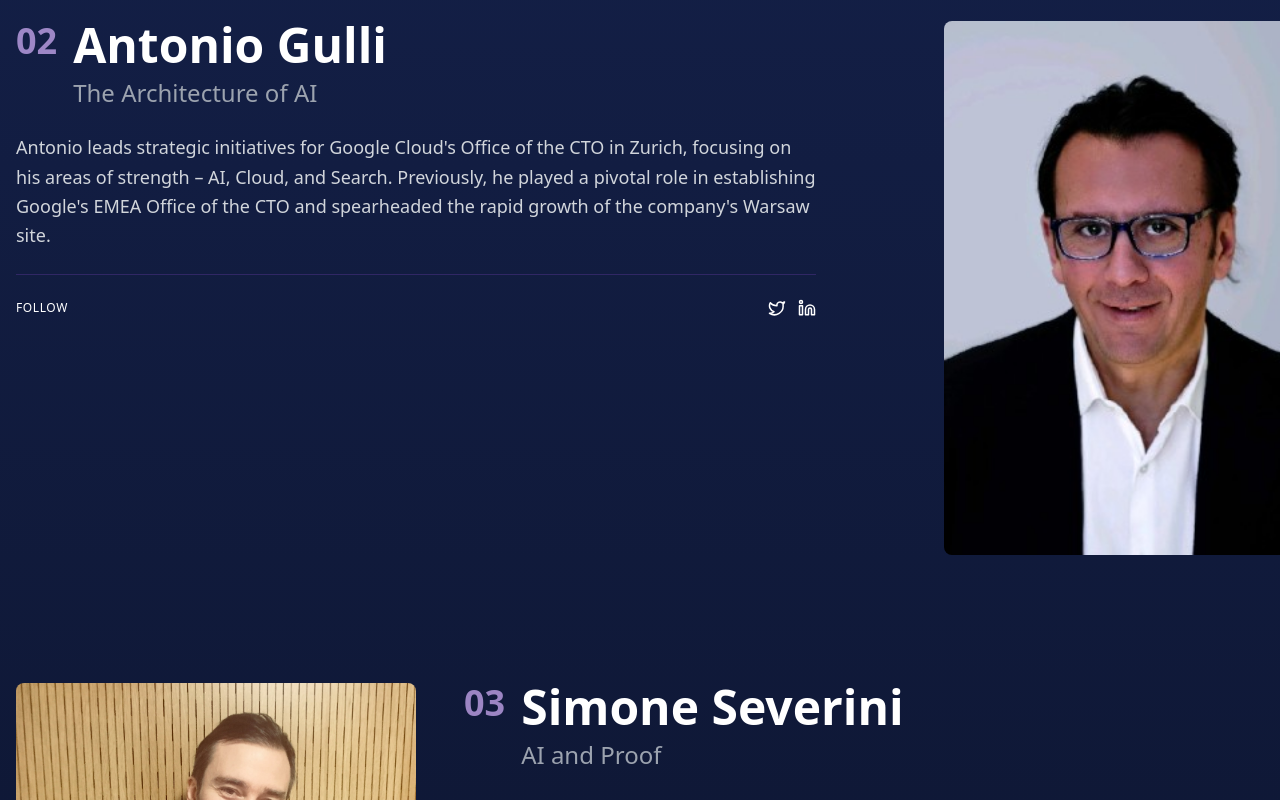
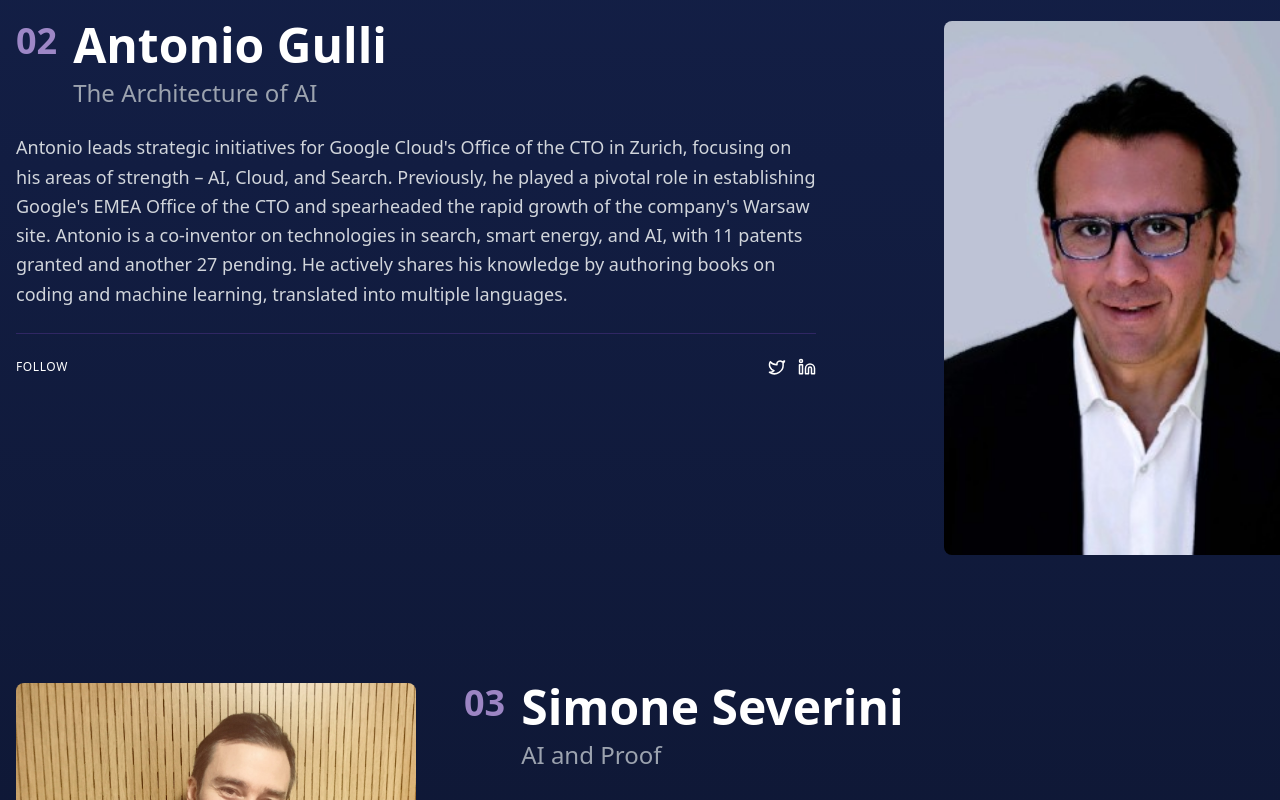
Before and after one commit to TheConstructorsBand/RVRB, a React (Vite) app: page / in a window 1280 px wide. Shown: the part 2100-2900 px from the top of the page. Built offline with nearby package versions, Linux system fonts and the light colour scheme.

Commit message:
Update speaker bios to ensure they are complete and not truncated
Co-Authored-By: marcoa@gmail.com <marcoa@gmail.com>

```diff
--- a/src/App.tsx
+++ b/src/App.tsx
@@ -8,7 +8,7 @@ const speakers = [
     name: "Ali Farhadi",
     topic: "Open Source AI",
     category: "AI",
-    bio: "As an AI professor in the Paul G. Allen School of Computer Science & Engineering at University of Washington, Farhadi's research impact has been globally recognized with several best paper awards at CVPR, NeruIPS, AAAI, NSF Career Award, and the Sloan Fellowship. In 2015, Farhadi joined AI2 to start the Computer Vision team, with a focus on visual common-sense reasoning and the role of actions and interactions in visual understanding.",
+    bio: "As an AI professor in the Paul G. Allen School of Computer Science & Engineering at University of Washington, Farhadi's research impact has been globally recognized with several best paper awards at CVPR, NeruIPS, AAAI, NSF Career Award, and the Sloan Fellowship. In 2015, Farhadi joined AI2 to start the Computer Vision team, with a focus on visual common-sense reasoning and the role of actions and interactions in visual understanding. While at AI2, Farhadi co-founded Xnor.ai, the first on-device Deep Learning startup that was acquired by Apple in 2020. Named one of Forbes Top 5 AI Entrepreneurs, Farhadi joins AI2 from Apple, where he led the company's next generation Machine Learning efforts.",
     image: "/img/Farhadi.jpeg"
   },
   {
@@ -16,7 +16,7 @@ const speakers = [
     name: "Antonio Gulli",
     topic: "The Architecture of AI",
     category: "AI",
-    bio: "Antonio leads strategic initiatives for Google Cloud's Office of the CTO in Zurich, focusing on his areas of strength – AI, Cloud, and Search. Previously, he played a pivotal role in establishing Google's EMEA Office of the CTO and spearheaded the rapid growth of the company's Warsaw site.",
+    bio: "Antonio leads strategic initiatives for Google Cloud's Office of the CTO in Zurich, focusing on his areas of strength – AI, Cloud, and Search. Previously, he played a pivotal role in establishing Google's EMEA Office of the CTO and spearheaded the rapid growth of the company's Warsaw site. Antonio is a co-inventor on technologies in search, smart energy, and AI, with 11 patents granted and another 27 pending. He actively shares his knowledge by authoring books on coding and machine learning, translated into multiple languages.",
     image: "/img/Gulli.jpeg"
   },
   {
@@ -24,7 +24,7 @@ const speakers = [
     name: "Simone Severini",
     topic: "AI and Proof",
     category: "AI",
-    bio: "Simone Severini likes to think that he has the soul of a writer, but it's trapped in the mind of a scientist. He grew up in Sarteano (Siena) and, through a random walk, somehow ended up as a Professor of Physics of Information at University College London, and later as General Manager for Quantum Technologies at Amazon Web Services in Seattle.",
+    bio: "Simone Severini likes to think that he has the soul of a writer, but it's trapped in the mind of a scientist. He grew up in Sarteano (Siena) and, through a random walk, somehow ended up as a Professor of Physics of Information at University College London, and later as General Manager for Quantum Technologies at Amazon Web Services in Seattle. Along the way, he collaborated with companies like Google, Lockheed Martin, and Siemens, and helped establish research institutes with Caltech and Harvard. Accidentally, he started companies like PhasecraM and Cambridge Quantum Computing (now Quantinuum). When he's not busy complaining about something, thanks to his Tuscan heritage, he's deeply passionate about how science becomes technology.",
     image: "/img/Severini.jpeg"
   },
   {
@@ -32,7 +32,7 @@ const speakers = [
     name: "Paul Grewal",
     topic: "Longevity",
     category: "Life Sciences",
-    bio: "Paul Grewal, M.D., is an internal medicine physician, author, and speaker who focuses on data-driven nutrition and lifestyle strategies for metabolic health and longevity. Dr. Paul Grewal is co-author of the New York Times best-selling book Genius Foods, an evidence-based guide to dementia prevention and cognitive optimization.",
+    bio: "Paul Grewal, M.D., is an internal medicine physician, author, and speaker who focuses on data-driven nutrition and lifestyle strategies for metabolic health and longevity. Dr. Paul Grewal is co-author of the New York Times best-selling book Genius Foods, an evidence-based guide to dementia prevention and cognitive optimization. He earned a Bachelor of Arts in Cellular and Molecular Neuroscience from Johns Hopkins University, and studied medicine at Rutgers Medical School. He currently splits his time in private practice and as a scientific advisor in New York City.",
     image: "/img/PG.webp"
   },
   {
@@ -48,7 +48,7 @@ const speakers = [
     name: "Jeff Leek",
     topic: "Cancer Research",
     category: "Life Sciences",
-    bio: "Jeff Leek is an American biostatistician and data scientist working as a Vice President, Chief Data Officer, and Professor at Fred Hutchinson Cancer Research Center. He is an author of the Simply Statistics blog, and runs several online courses through Coursera, as part of their Data Science Specialization.",
+    bio: "Jeff Leek is an American biostatistician and data scientist working as a Vice President, Chief Data Officer, and Professor at Fred Hutchinson Cancer Research Center. He is an author of the Simply Statistics blog, and runs several online courses through Coursera, as part of their Data Science Specialization. His most popular course is The Data Scientist's Toolbox, which he instructed along with Roger Peng and Brian Caffo. Leek is best known for his contributions to genomic data analysis and critical view of research and the accuracy of popular statistical methods.",
     image: "/img/jeff-leek.jpg"
   },
   {
@@ -56,7 +56,7 @@ const speakers = [
     name: "Andrea Borghini",
     topic: "Philosophy of Food",
     category: "Lifestyle",
-    bio: "Andrea is Associate Professor in the Philosophy Department at the University of Milan, Italy, and a visiting faculty at the Center for Human Values, Princeton University. His research develops theoretical tools to rethink how we represent, sense, and feel about food, eating, and culinary cultures.",
+    bio: "Andrea is Associate Professor in the Philosophy Department at the University of Milan, Italy, and a visiting faculty at the Center for Human Values, Princeton University. His research develops theoretical tools to rethink how we represent, sense, and feel about food, eating, and culinary cultures. He is a co-founder and director of Culinary Mind, the main international network. A native of central Tuscany, when in Italy he resides in Camaiore (Lucca). A passionate surfer since young age, Andrea also enjoys running, trailing, and biking.",
     image: "/img/Borghini_Shot.webp"
   }
 ];
```
